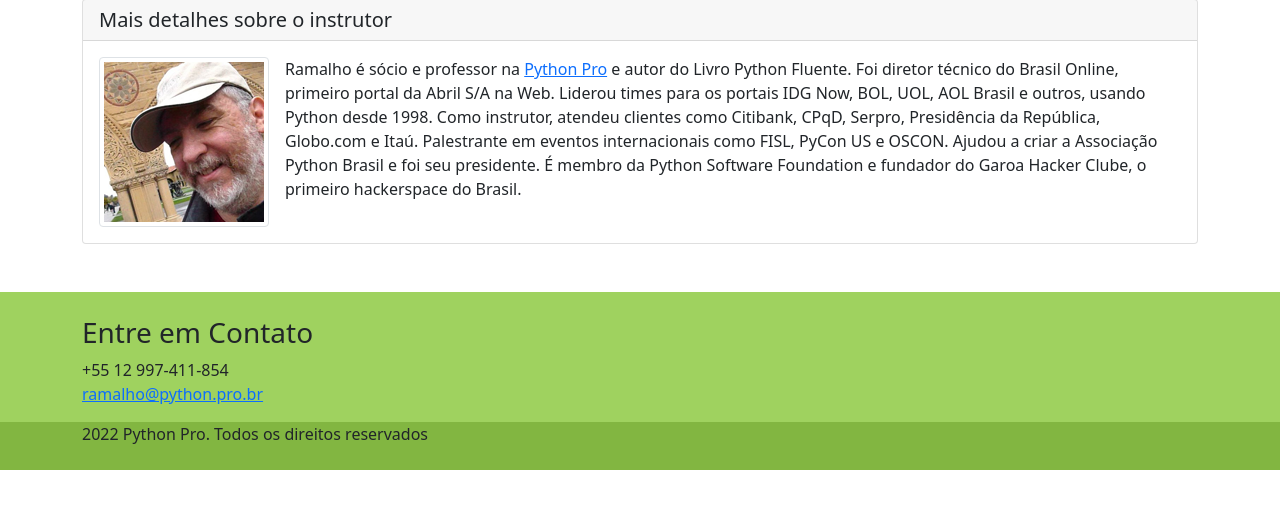
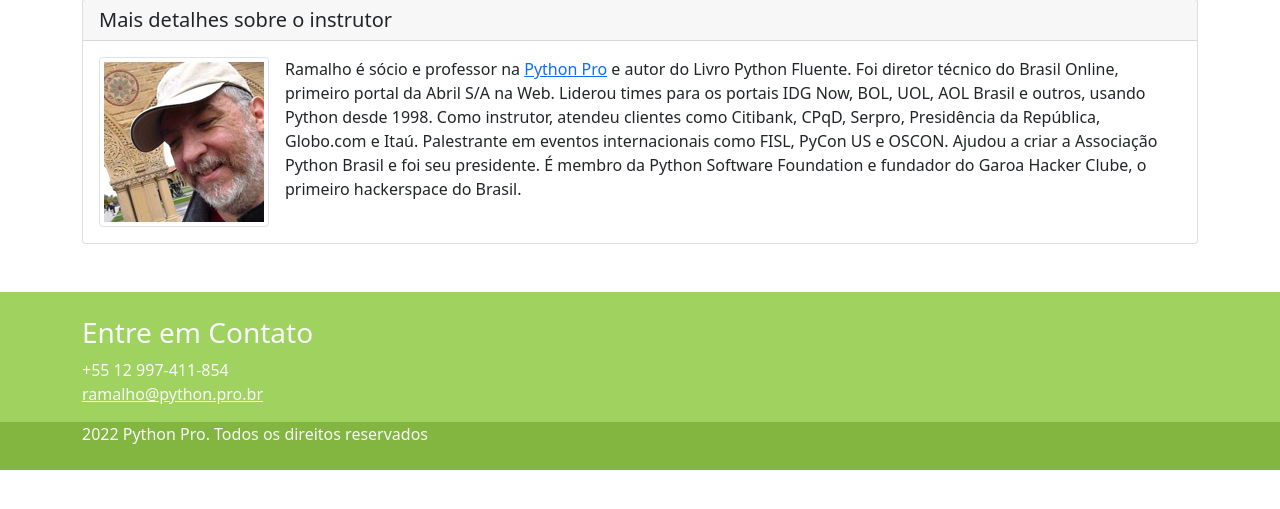
Before and after one commit to rafarios20/curso-django, a Django app: template pypro/base/templates/base/home.html in a window 1280 px wide. Shown: the part 143-652 px from the top of the page. Run offline with Django 4.2, Linux system fonts and the light colour scheme; the template is opened without the code that fills it, so the values that code supplies are empty; parts of the project's set-up code (start-up, migrations or seed data) failed here and were passed over; some libraries are stand-ins or nearby versions.

Commit message:
Pequena atualização no rodapé (letras brancas)

```diff
--- a/pypro/base/templates/base/home.html
+++ b/pypro/base/templates/base/home.html
@@ -71,7 +71,7 @@
 		</div>
 	</div>
 </div>
-<footer class="main-footer mt-5 pt-4">
+<footer class="main-footer mt-5 pt-4 text-light">
 	<div class="container">
 		<div class="row">
 			<div class="col">
@@ -79,7 +79,7 @@
 				<address>
 					+55 12 997-411-854
 					<br/>
-					<a href="mailto:ramalho@python.pro.br">ramalho@python.pro.br</a>
+					<a href="mailto:ramalho@python.pro.br" class="text-light">ramalho@python.pro.br</a>
 				</address>
 			</div>
 		</div>
```
